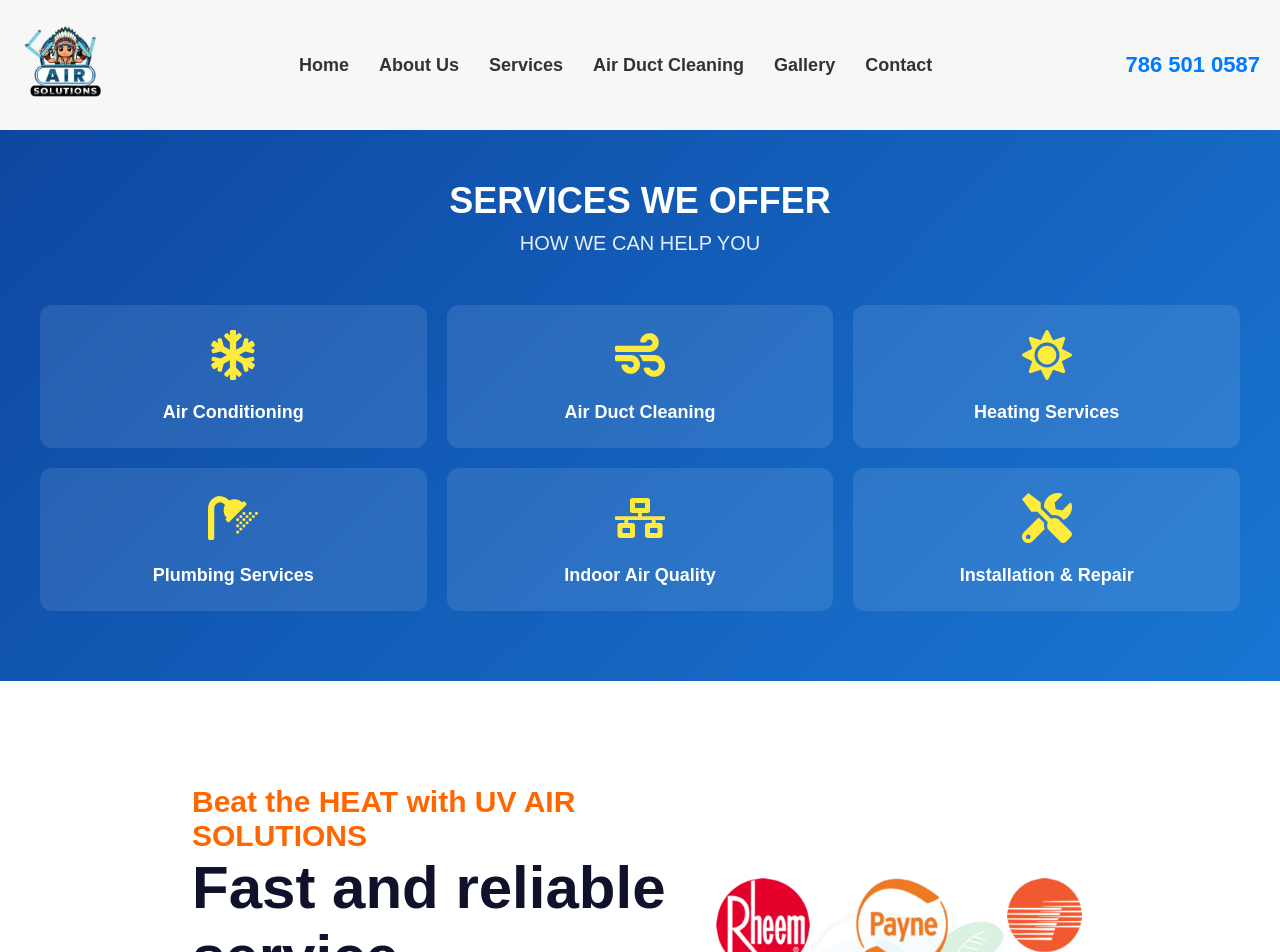
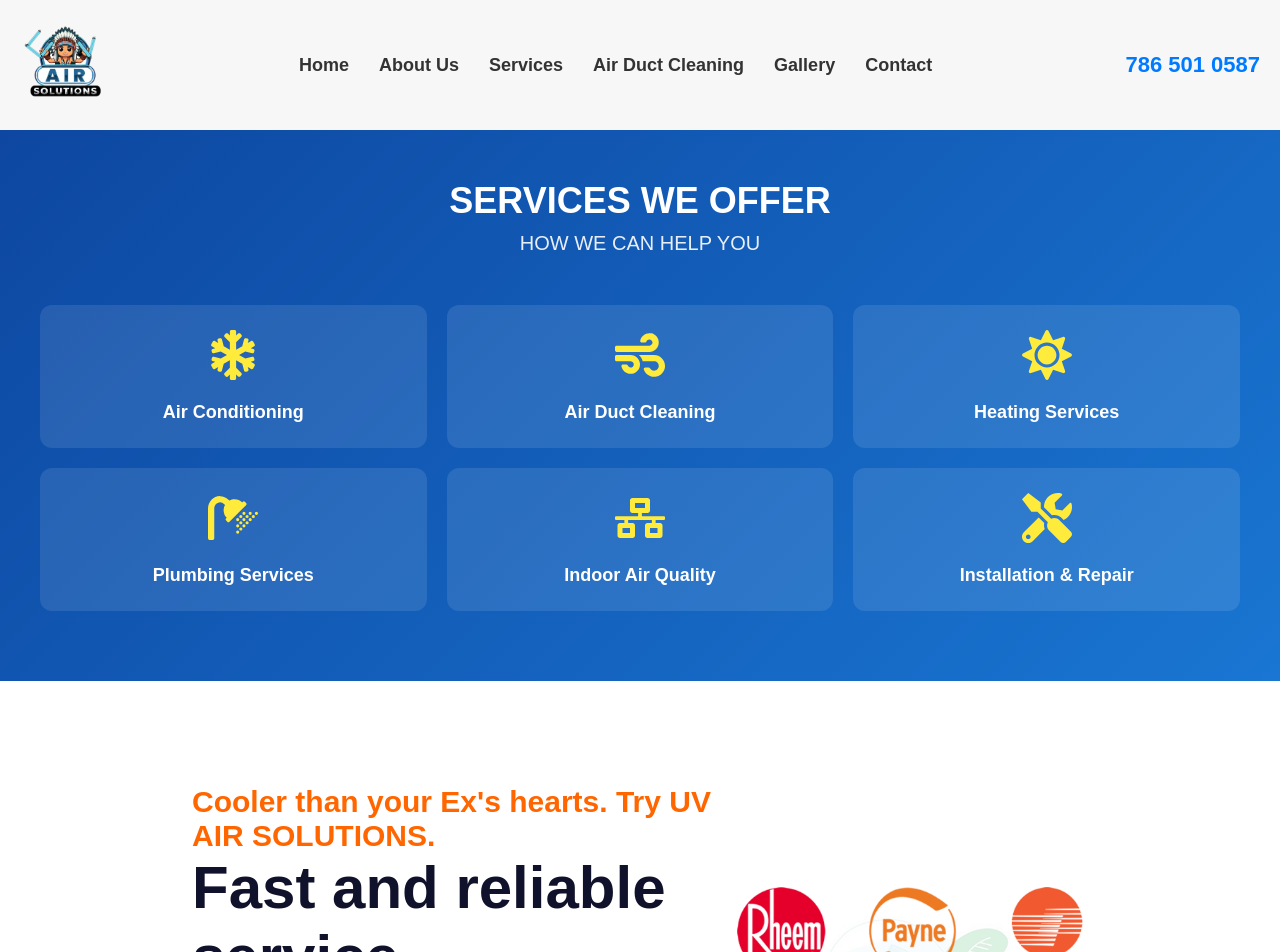
Before and after one commit to ibrahimshah00/UVAirSolution, a React (Vite) app: page /services in a window 1280 px wide. Shown: the top 952 px of the page. Built offline with nearby package versions, Linux system fonts and the light colour scheme.

Commit message:
Added full project files

```diff
--- a/src/Navbar/ServiceSection.jsx
+++ b/src/Navbar/ServiceSection.jsx
@@ -10,7 +10,7 @@ const ServiceSection = () => {
       <div className="service-content">
         <div>
         <h4 className="highlight-text">
-          Beat the <span>HEAT</span> with <span>UV AIR SOLUTIONS</span>
+        Cooler than your <span>Ex's hearts.</span> Try <span>UV AIR SOLUTIONS.</span>
         </h4>
         <h1>Fast and reliable service</h1>
         </div>
```
